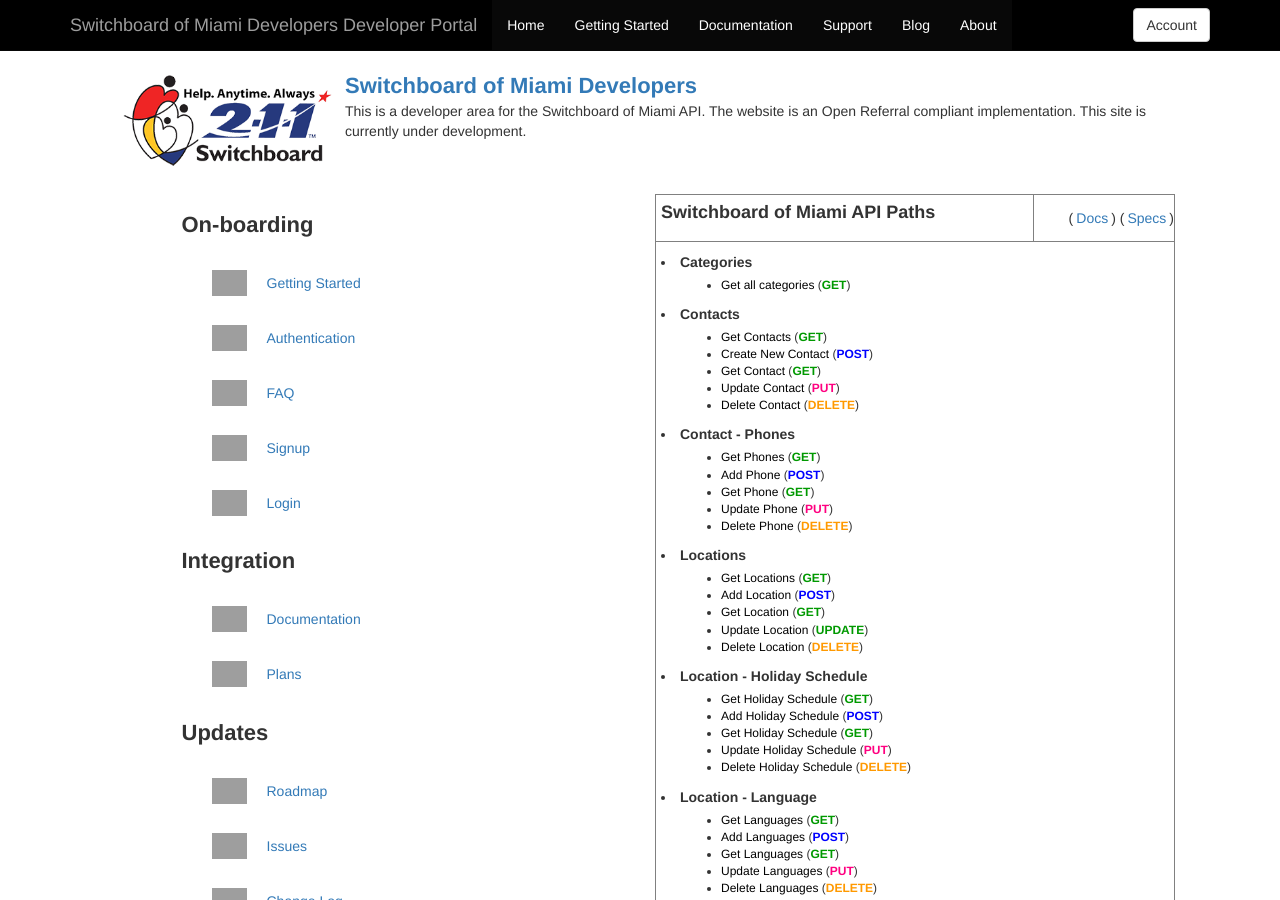
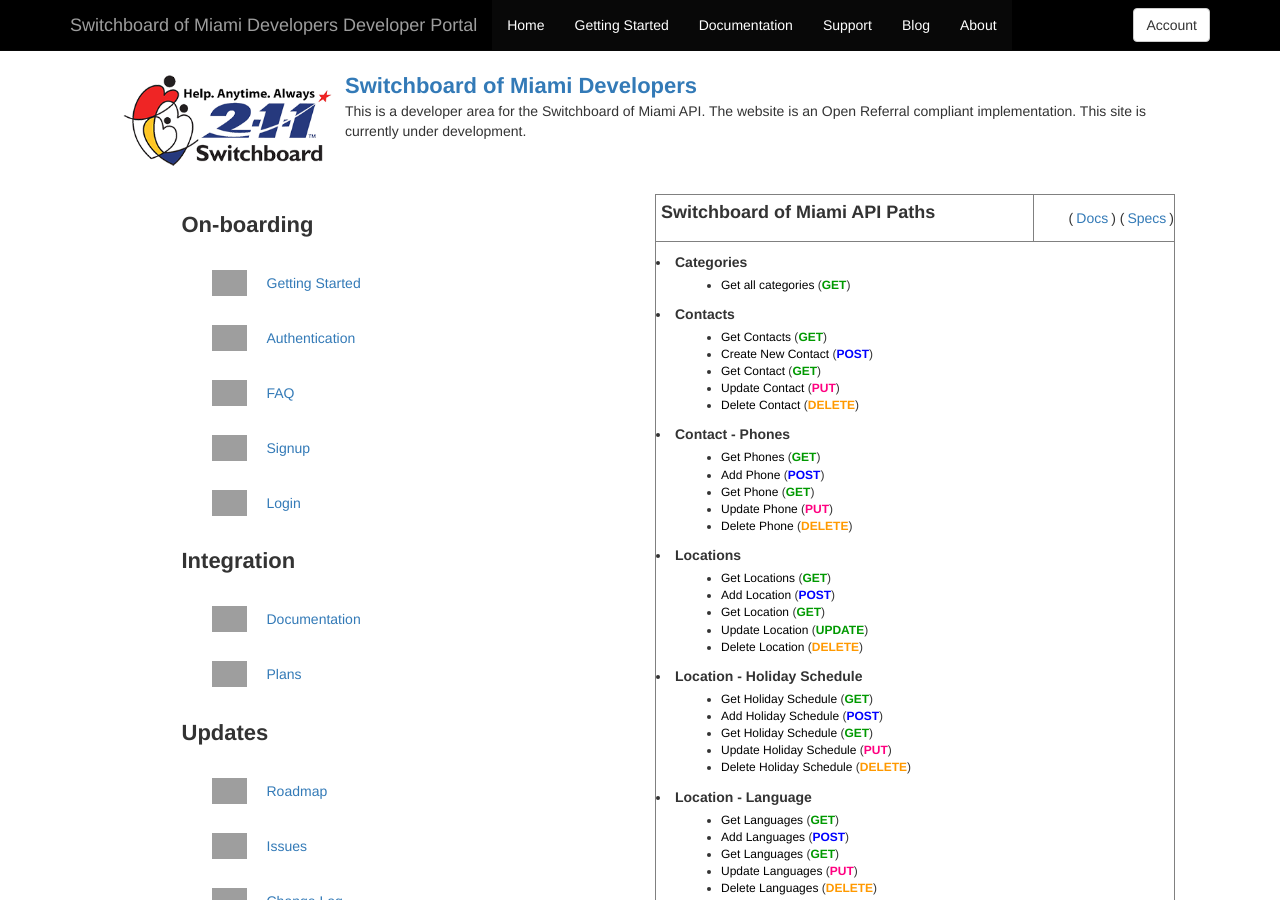
Before and after one commit to xrysanthos/developer-portal, a Jekyll site: the page built from index.html, in a window 1280 px wide and 900 px high. Built offline with Jekyll 4.4.1, drawn with Linux system fonts in a browser that asks for light colours; grey boxes are pictures that could not be loaded.

```diff
--- a/index.html
+++ b/index.html
@@ -358,9 +358,11 @@
                     </tr>
                     <tr id="methods-for-{{ pathname }}">
                       <td colspan="2" align="left" style="margin-left: 25px; margin-right: 25px;">
-                        <ul>
+
+                        <ul style="margin-left: 25px;">
 
                           {% assign taglist = '' %}
+
                           {% for spec in openapi_spec_json %}
                             {% for path in spec.paths %}
                               {% assign method_json = path[1] %}
@@ -380,7 +382,7 @@
                           {% for grouptag in tagArray %}
 
                             {% if grouptag != '' %}
-                              <li style="font-size: 14px; margin-left: 5px; padding-bottom: 5px;"><strong>{{ grouptag }}</strong></li><ul style="font-size: 12px; margin-left: 25px;">
+                              <li style="font-size: 14px; padding-bottom: 5px;"><strong>{{ grouptag }}</strong></li><ul style="font-size: 12px; margin-left: 25px;">
                             {% endif %}
 
                             {% for spec in openapi_spec_json %}
```
